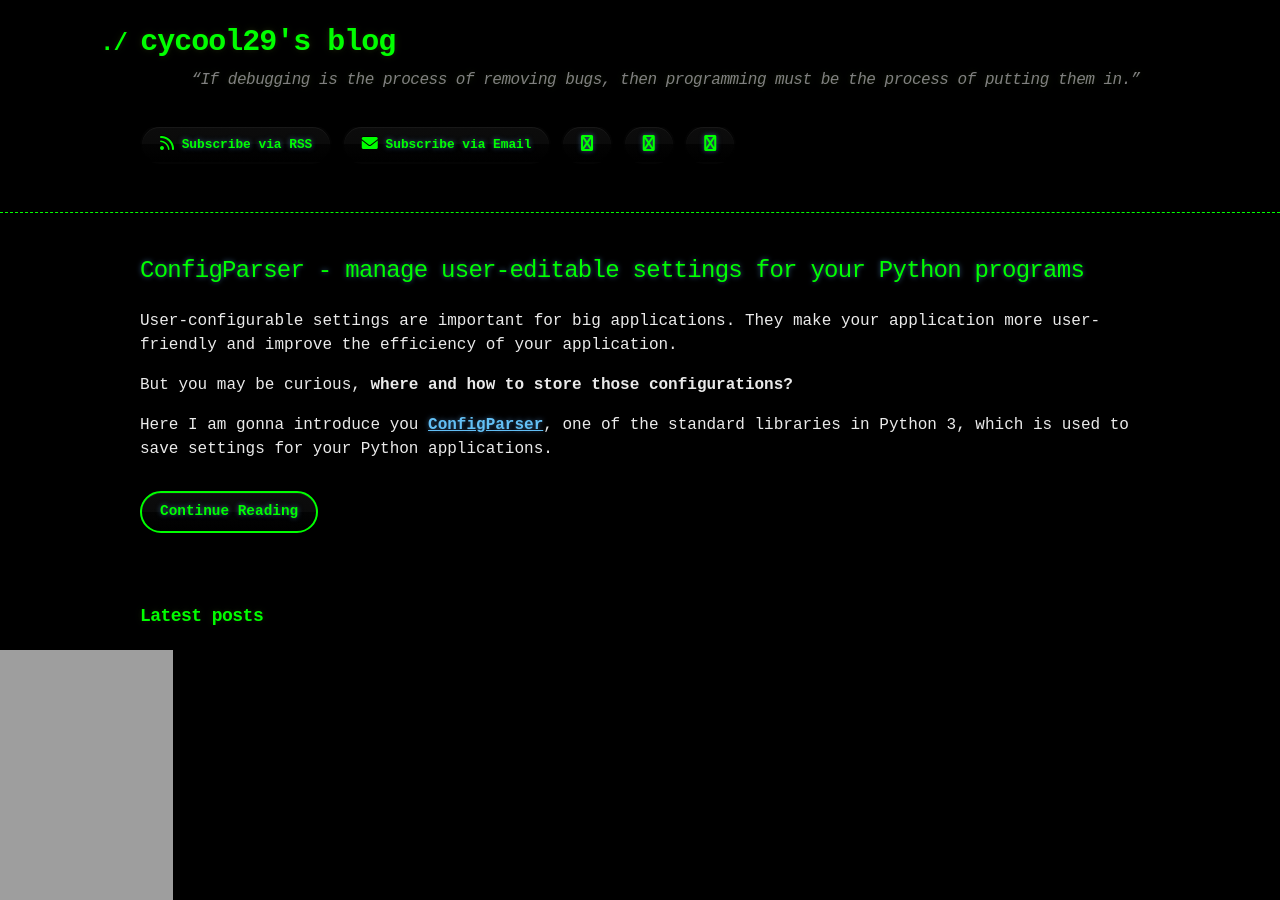
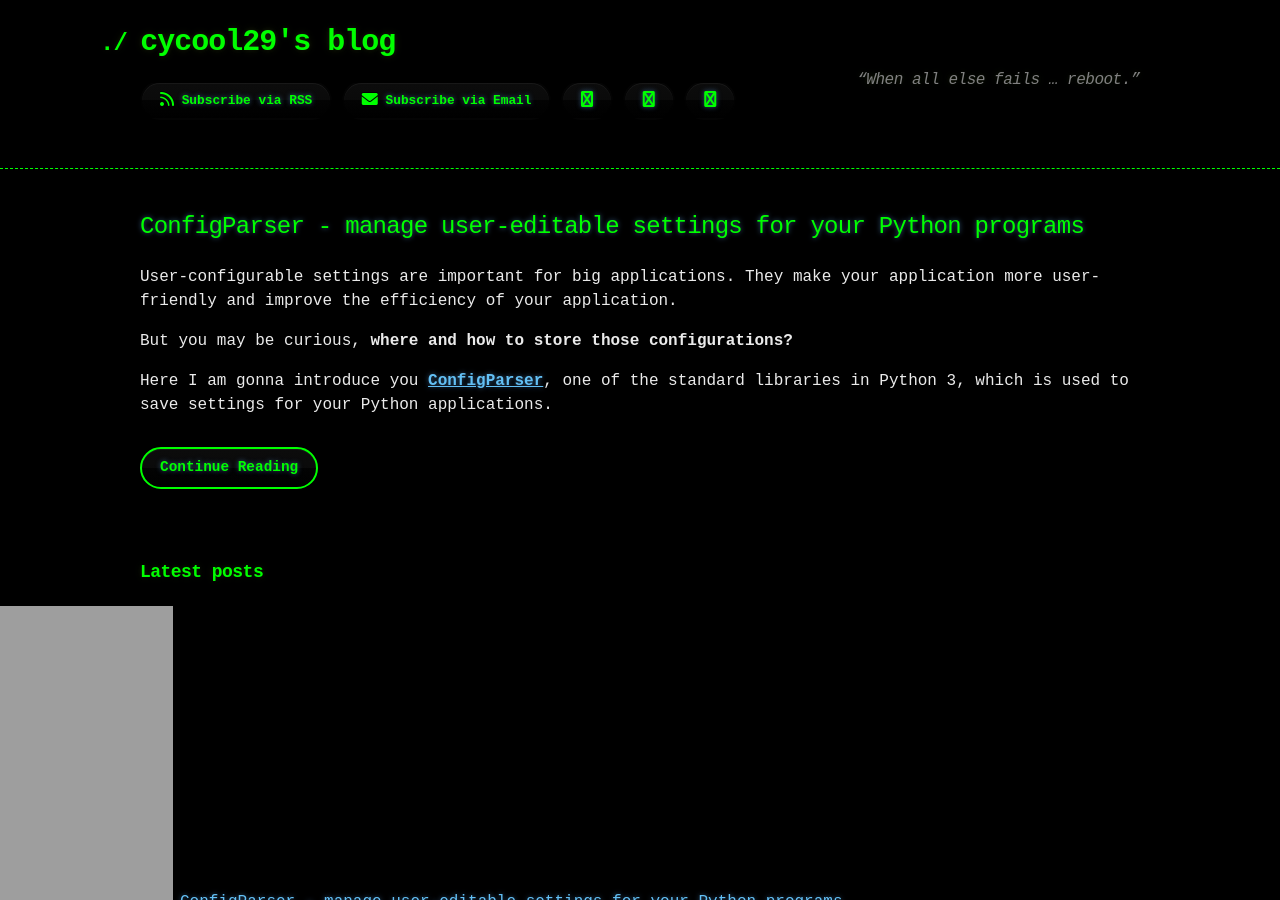
Before and after one commit to cycool29/cycool29.github.io, a Jekyll site: the page built from index.md, in a window 1280 px wide and 900 px high. Built offline with Jekyll 4.4.1, drawn with Linux system fonts in a browser that asks for light colours; a style sheet for code colours, icons or effects is not loaded.

Commit message:
Update quotes

```diff
--- a/_config.yml
+++ b/_config.yml
@@ -1,5 +1,5 @@
 title: cycool29's blog
-description: "“If debugging is the process of removing bugs, then programming must be the process of putting them in.” "
+description: "“When all else fails … reboot.” "
 bio: A high school student. Intermediate in Python, Git, Bash. Learning JavaScript. He/Him. "
 author: cycool29
 url: https://cycool29.github.io
```
